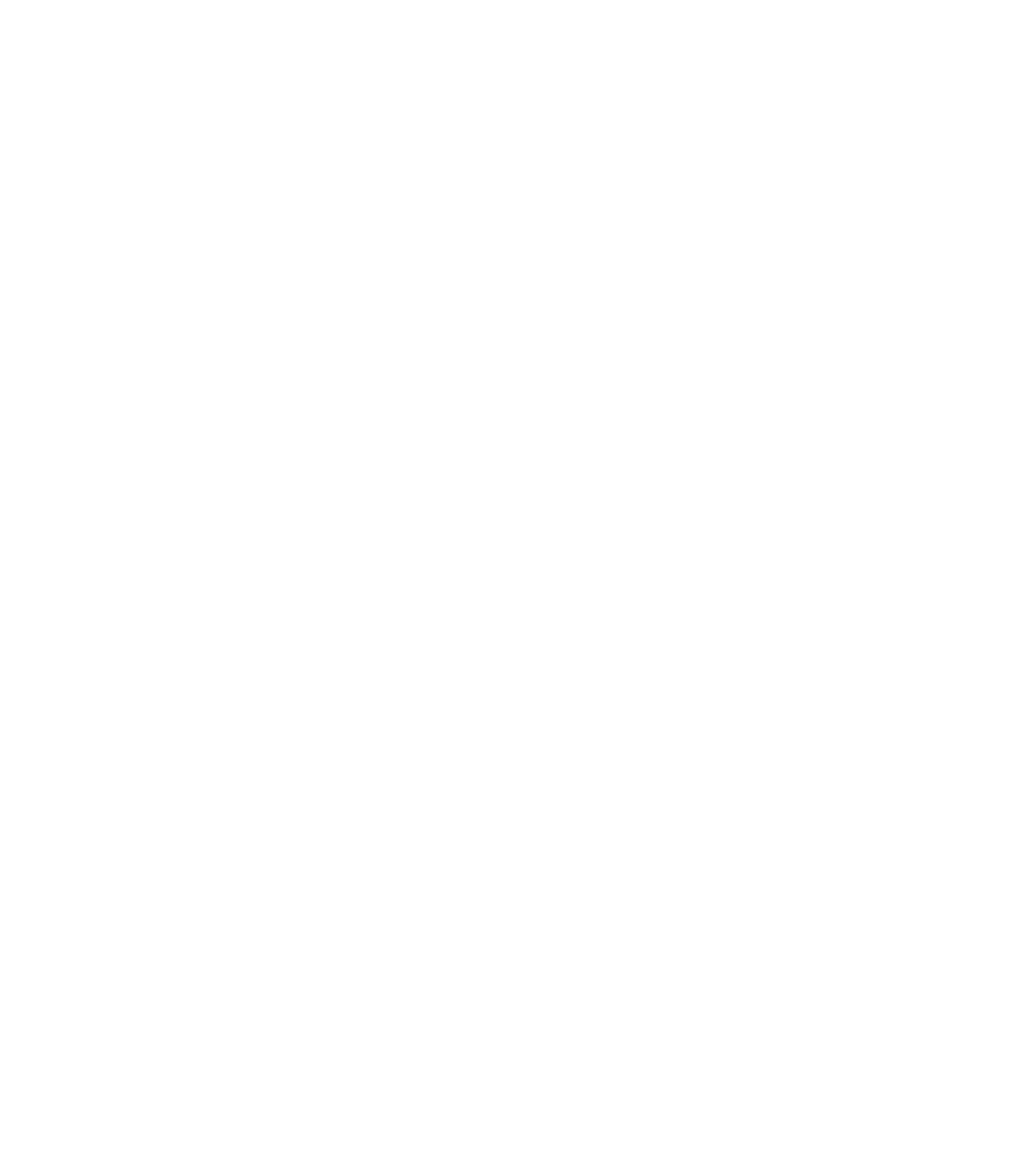
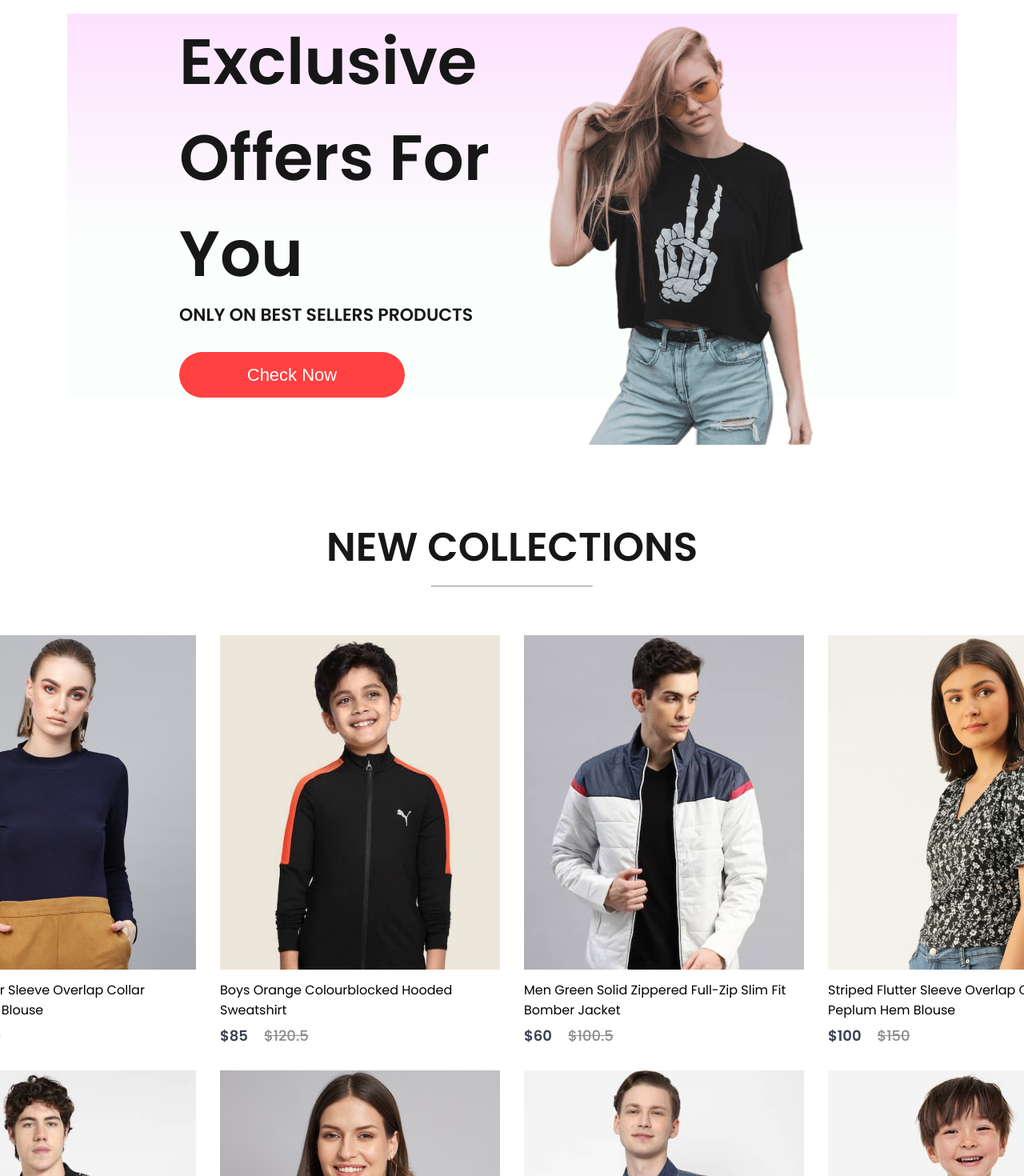
Before and after one commit to Indranil102/Shopping, a React (Create React App) app: page / in a window 1280 px wide. Shown: the part 1600-3070 px from the top of the page at 80% size. Before the commit the page ends 1617 px from the top, so only its background shows below. Built offline with nearby package versions, Linux system fonts and the light colour scheme; a web font is replaced by a local one.

Commit message:
New-Collection page add

```diff
--- /dev/null
+++ b/src/Components/NewCollections/NewCollections.css
@@ -0,0 +1,27 @@
+.new-collections{
+    display: flex;
+    flex-direction: column;
+    align-items: center;
+    gap: 10px;
+    height: 90vh;
+}
+.new-collections h1{
+    color: #171717;
+    font-size: 50px;
+    font-weight: 600;
+}
+.new-collections hr{
+    width: 200px;
+    height: 6px;
+    border-radius: 10px;
+    background: #252525;
+}
+
+.collections{
+    display: grid;
+    grid-template-columns: 1fr 1fr 1fr 1fr;
+    margin-top:50px;
+    gap: 30px;
+
+
+}
--- /dev/null
+++ b/src/Components/NewCollections/NewCollections.jsx
@@ -0,0 +1,20 @@
+import React from 'react'
+import './NewCollections.css'
+import new_collection from '../Assets/new_collections'
+import Item from '../Items/Item';
+const NewCollections = () => {
+  return (
+    <div className='new-collections'>
+      <h1>NEW COLLECTIONS</h1>
+      <hr />
+      <div className="collections">
+        {new_collection.map((item, i )=>{
+            return <Item
+            key={i} id={item.id} name={item.name} image={item.image} new_price={item.new_price} old_price={item.old_price}/>
+        })}
+      </div>
+    </div>
+  )
+}
+
+export default NewCollections
--- a/src/Components/Offers/Offers.css
+++ b/src/Components/Offers/Offers.css
@@ -0,0 +1,51 @@
+.offers{
+    width: 65%;
+    height: 60vh;
+    display: flex;
+
+    margin: auto;
+    padding: 0px 140px ;
+    margin-bottom: 150px;
+    background: linear-gradient(180deg, #fde1ff 0%, #e1ffea22 60%);
+}
+.offers-left{
+    flex: 1;
+    display: flex;
+    flex-direction: column;
+    justify-content: center;
+}
+
+.offers-left h1{
+    color: #171717;
+    font-size: 80px;
+
+    font-weight: 600;
+}
+
+
+.offers-left p{
+    color: #171717;
+    font-size: 22px;
+    font-weight: 600;
+}
+.offers-left button{
+    width: 282px;
+    height: 70px;
+    border-radius: 35px;
+    background: #ff4141;
+    border: none;
+    color: white;
+    font-size: 22px;
+    font-weight: 500;
+    margin-top: 30px;
+    cursor: pointer;
+
+}
+
+.offers-right{
+    flex: 1;
+    display: flex;
+    align-items: center;
+    justify-content: flex-end;
+    padding-top: 50px;
+}
--- a/src/Components/Offers/Offers.jsx
+++ b/src/Components/Offers/Offers.jsx
@@ -1,9 +1,20 @@
 import React from 'react'
 import './Offers.css'
+import exclusive_image from '../Assets/exclusive_image.png'
 const Offers = () => {
   return (
     <div className='offers'>
+      <div className="offers-left">
+          <h1>Exclusive</h1>
+          <h1>Offers For You</h1>
+          <p>ONLY ON BEST SELLERS PRODUCTS </p>
+          <button>Check Now</button>
 
+      </div>
+      <div className="offers-right">
+        <img src={exclusive_image} alt="" />
+
+      </div>
     </div>
   )
 }
--- a/src/Pages/shop.jsx
+++ b/src/Pages/shop.jsx
@@ -4,6 +4,7 @@
 
 import Popular from '../Components/Popular/Popular';
 import Offers from '../Components/Offers/Offers';
+import NewCollections from '../Components/NewCollections/NewCollections';
 
 const Shop = () => {
   return (
@@ -11,6 +12,7 @@
       <Hero />
       <Popular />
       <Offers />
+      <NewCollections/>
     </div>
   );
 };
```
